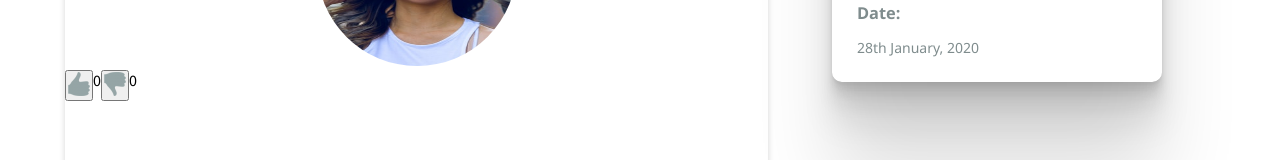
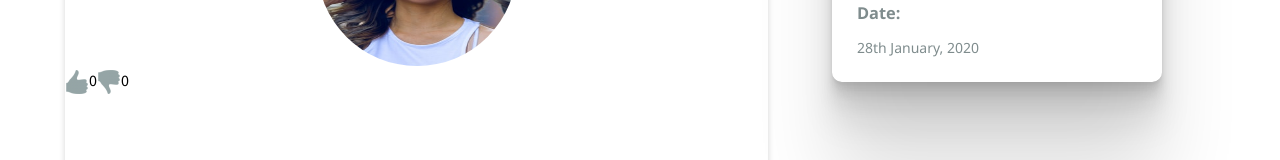
Before and after one commit to meekg33k/sca-code-queens, a React (Create React App) app: page /event in a window 1280 px wide. Shown: the part 621-781 px from the top of the page. Built offline with nearby package versions, Linux system fonts and the light colour scheme.

Commit message:
removed visibility of button

```diff
--- a/src/components/LikeUnlike/LikeUnlike.css
+++ b/src/components/LikeUnlike/LikeUnlike.css
@@ -4,6 +4,6 @@
     background: none;
 }
 
-.buttonText {
+.buttonCount {
     display: flex;
 }
--- a/src/components/LikeUnlike/index.js
+++ b/src/components/LikeUnlike/index.js
@@ -21,8 +21,8 @@ class LikeUnlike extends React.Component {
 
     render () {
         return (
-                <div className= "buttonText">
-                    <button onClick = {this.handleClick}>
+                <div className= "buttonCount">
+                    <button className= "iconButton" onClick = {this.handleClick}>
                         <Icon src={this.props.source} alt={this.props.alternate}/>
                     </button>
                     <p className="counter">{this.state.count}</p>
```
Also changed, not shown: 1 other file (tests, documents, lock files or other folders).
